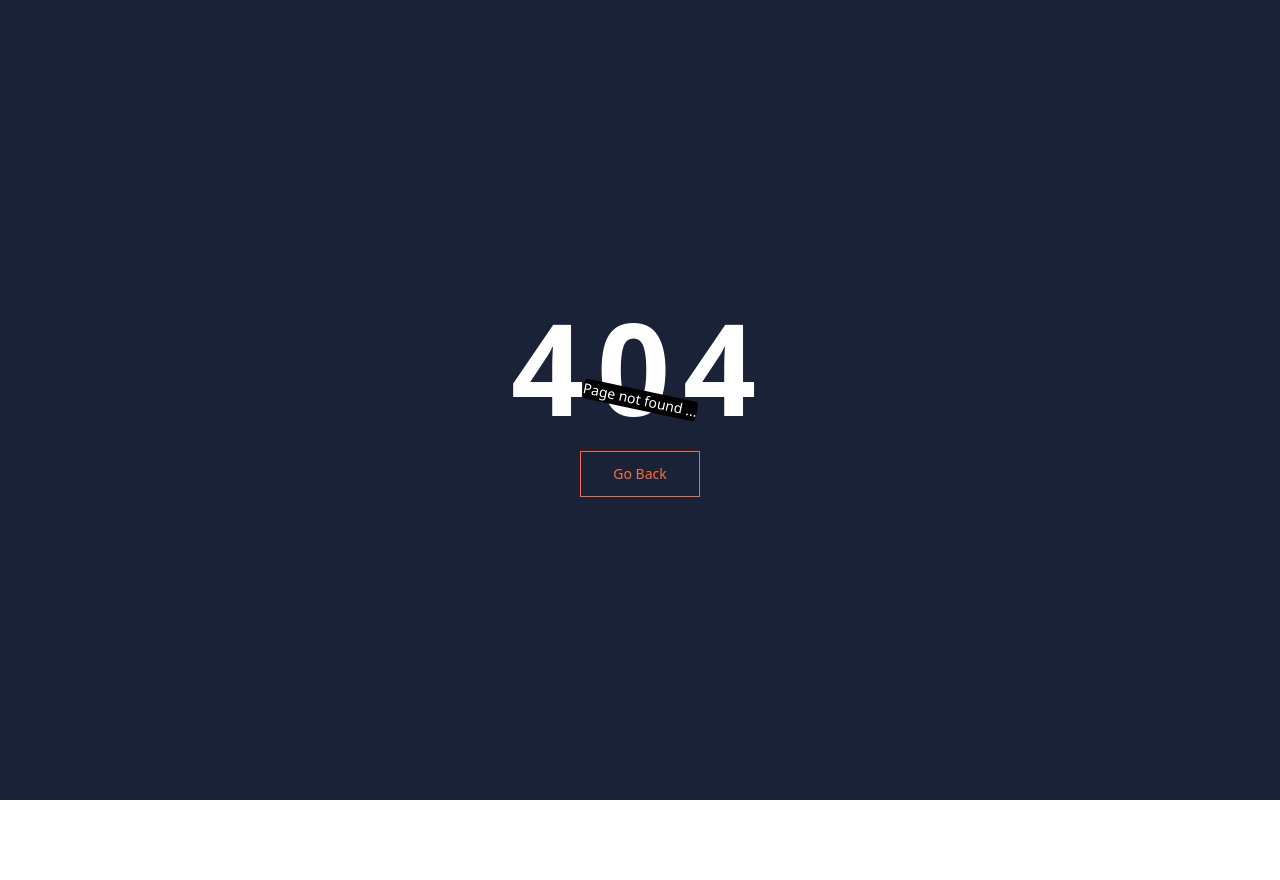
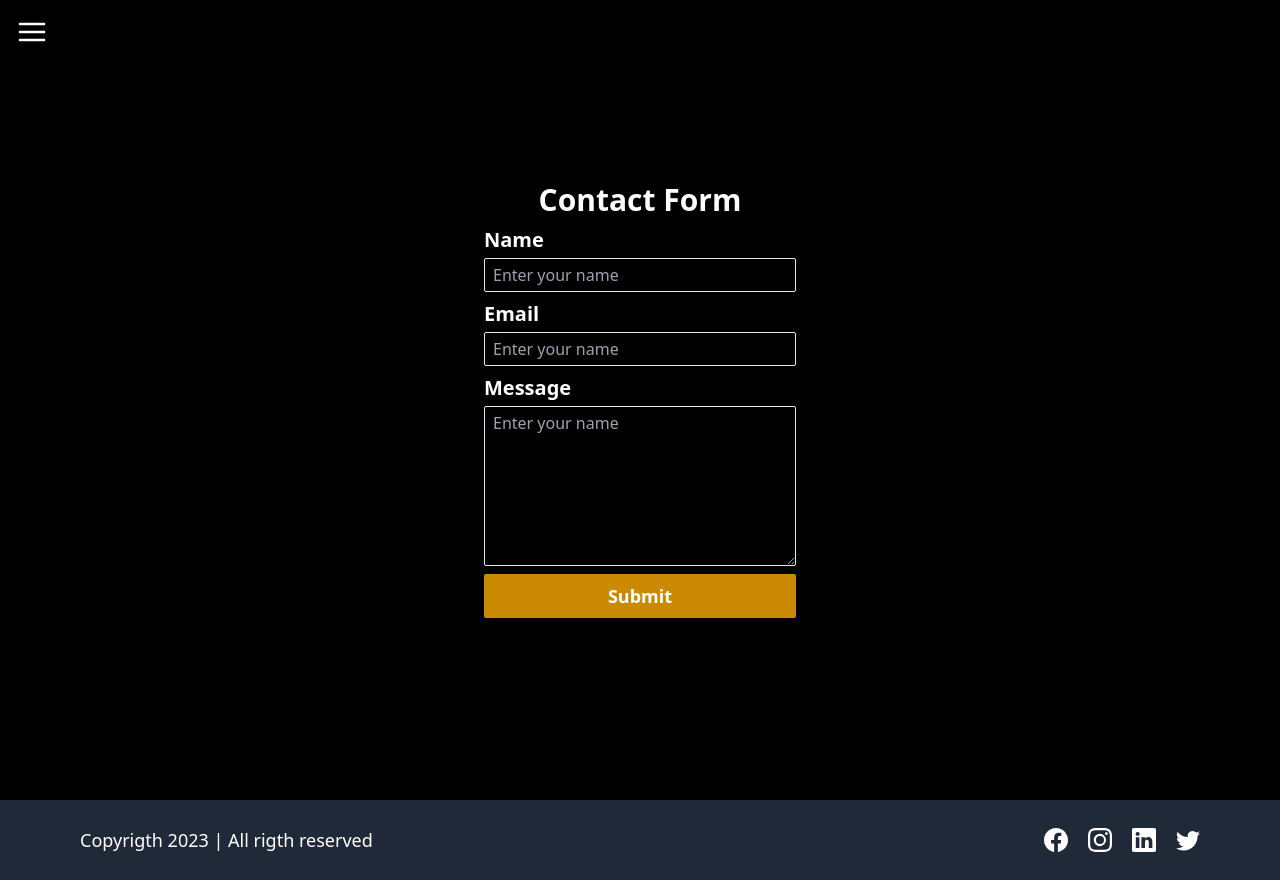
Before and after one commit to LovelySehotra/LearningManagementSystem, a React (Vite) app in the folder client/lms-frontend/: page /contact in a window 1280 px wide. Before the commit this address had no page. Before the commit the page ends 800 px from the top, so only its background shows below. Built offline with nearby package versions, Linux system fonts and the light colour scheme.

Commit message:
add contact page

```diff
--- a/client/lms-frontend/src/App.jsx
+++ b/client/lms-frontend/src/App.jsx
@@ -9,6 +9,7 @@
 import SignUp from './Pages/SignUp';
 import Login from './Pages/Login';
 import CoursesList from './Pages/Course/CoursesList';
+import Contact from './Pages/Contact';
 
 function App() {
   // const [count, setCount] = useState(0)
@@ -18,10 +19,11 @@
     <Routes>
       <Route path="/" element = {<HomePage/>}></Route>
       <Route path="/about" element = {<AboutUs/>}></Route>
+      <Route path="/courses" element = {<CoursesList/>}></Route>
+      <Route path="/contact" element = {<Contact/>}></Route>
       <Route path="/*" element = {<PageNotFound/>}></Route>
       <Route path="/signup" element = {<SignUp/>}></Route>
       <Route path="/login" element = {<Login/>}></Route>
-      <Route path="/courses" element = {<CoursesList/>}></Route>
     </Routes>
 
     {/* <Footer/> */}
--- /dev/null
+++ b/client/lms-frontend/src/Pages/Contact.jsx
@@ -0,0 +1,108 @@
+import { useState } from "react";
+import { toast } from "react-hot-toast";
+
+import axiosInstance from "../Helpers/axiosInstance";
+import { isEmail } from "../Helpers/regexMatcher";
+import HomeLayout from "../Layouts/HomeLayout";
+
+function Contact(){
+    const [userInput,setUserInput] =useState({
+
+        name:"",
+        email:"",
+        message:"",
+    });
+    function handleInputChange(e) {
+        const {name, value} = e.target;
+        setUserInput({
+            ...userInput,
+            [name]: value
+        })
+    }
+     async function onFormSubmit(e) {
+        e.preventDefault();
+        if(!userInput.email || !userInput.name || !userInput.message) {
+            toast.error("All fields are mandatory");
+            return;
+        }
+
+        if(!isEmail(userInput.email)) {
+            toast.error("Invalid email");
+            return;
+        }
+
+        try {
+            const response = axiosInstance.post("/contact", userInput);
+            toast.promise(response, {
+                loading: "Submitting your message...",
+                success: "Form submitted successfully",
+                error: "Failed to submit the form"
+            });
+            const contactResponse = await response;
+            console.log(contactResponse)
+            if(contactResponse?.data?.success) {
+                setUserInput({
+                    name: "",
+                    email: "",
+                    message: "",
+                });
+            }
+        } catch (err) {
+            toast.error("operation failed....")
+        }
+    }
+
+    return (
+        <HomeLayout>
+            <div className="flex  items-center justify-center h-[100vh]">
+                <form className="flex flex-col items-center justify-center gap-2 p-5 rounded-md text-white shadow-[0_0_10px_black] w-[22rem]">
+                    <h1 className="text-3xl font-semibold">Contact Form</h1>
+                    <div className="flex flex-col w-full gap-1 transparent">
+                        <label htmlFor="name" className="text-xl font-semibold">Name</label>
+                        <input
+                        className="bg-transparent border px-2 py-1 rounded-sm"
+                        id="name"
+                        name="name"
+                        type="text"
+                        placeholder="Enter your name"
+                        onChange={handleInputChange}
+                        value={userInput.name}
+
+                        />
+                    </div>
+                    <div className="flex flex-col w-full gap-1">
+                        <label htmlFor="name" className="text-xl font-semibold">Email</label>
+                        <input
+                           className="bg-transparent border px-2 py-1 rounded-sm"
+                        id="name"
+                        name="name"
+                        type="text"
+                        placeholder="Enter your name"
+                        onChange={handleInputChange}
+                        value={userInput.email}
+
+                        />
+                    </div>
+                    <div className="flex flex-col w-full gap-1">
+                        <label htmlFor="name" className="text-xl font-semibold">Message</label>
+                        <textarea
+                        className="bg-transparent border px-2 py-1 rounded-sm h-40"
+                        id="name"
+                        name="name"
+                        type="text"
+                        placeholder="Enter your name"
+                        onChange={handleInputChange}
+                        value={userInput.message}
+
+                        />
+                    </div>
+                    <button type="submit"
+                    className="w-full bg-yellow-600 hover:bg-yellow-500 transition-all ease-in-out duration-300 rounded-sm py-2 font-semibold text-lg cursor-pointer">Submit</button>
+                </form>
+            </div>
+
+        </HomeLayout>
+    )
+
+}
+export default Contact;
```
